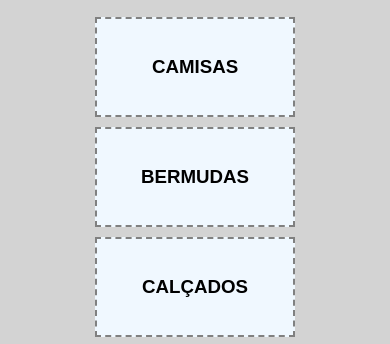
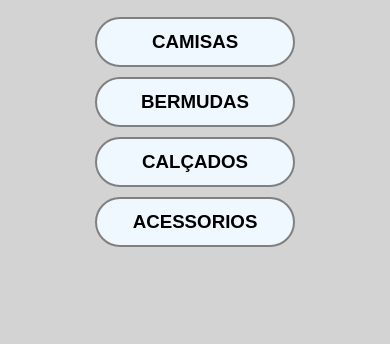
Before and after one commit to dniemeryers/testagol, a plain HTML site: page feminino.html in a window 390 px wide. Shown: the part 172-516 px from the top of the page. Drawn offline with Linux system fonts and the light colour scheme.

Commit message:
Update responsive.css

```diff
--- a/style/responsive.css
+++ b/style/responsive.css
@@ -105,29 +105,27 @@
     .janela_menu{
         display:flex;
         width: 200px;
-        height: 100px;
+        height: 50px;
         background-color: aliceblue;
         margin: auto;
         margin-top: 10px;
+        border-radius: 50px;
+        border: 2px solid gray;
 
-        border-style: dashed;
-        border-width: 2px;
-        border-color: gray;
 
     }
     .janela_menu_chuteira{
         display:flex;
         width: 200px;
-        height: 100px;
+        height: 50px;
         background-color: aliceblue;
         margin:auto;
         border: 2px ;
         margin-top: 10px;
         padding-top: 45px;
         padding:7px;
-        border-style: dashed;
-        border-width: 2px;
-        border-color: gray;
+        border-radius: 50px;
+        border: 2px solid gray;
     }
     .menu_moda{
         margin: 20px;
```
